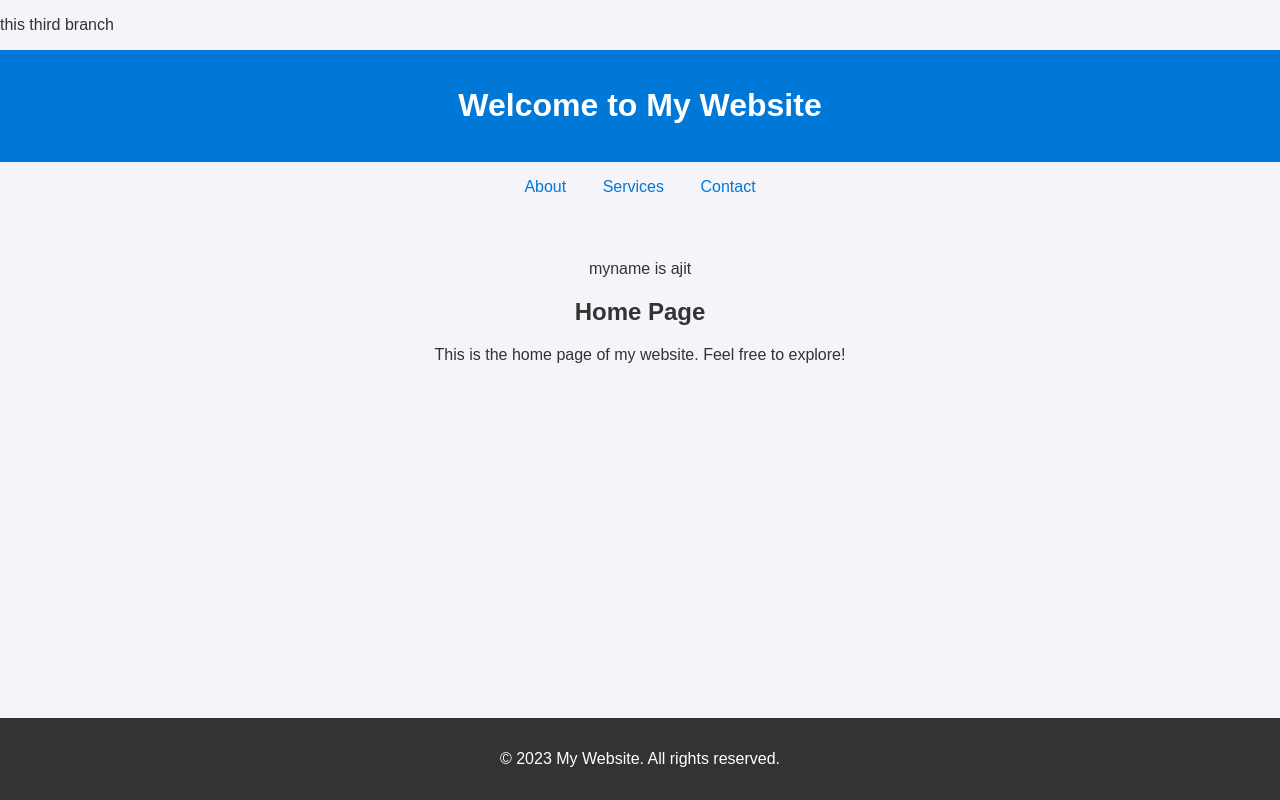
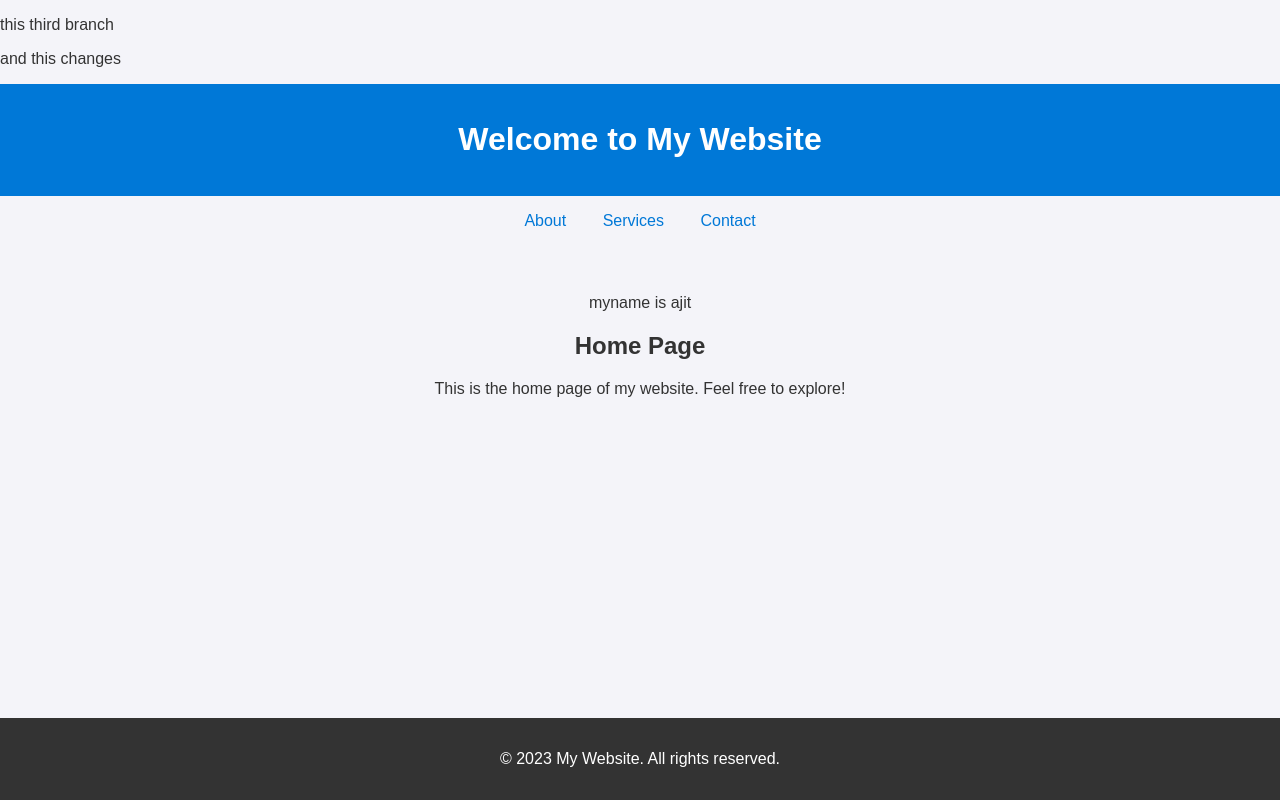
Before and after one commit to ajitmathpati/localRepo, a plain HTML site: page index.html in a window 1280 px wide. Drawn offline with Linux system fonts and the light colour scheme.

Commit message:
upadate new line

```diff
--- a/index.html
+++ b/index.html
@@ -11,6 +11,7 @@
 
 <body>
     <p>this third branch</p>
+    <p>and this changes</p>
     <header>
         <h1>Welcome to My Website</h1>
     </header>
```
